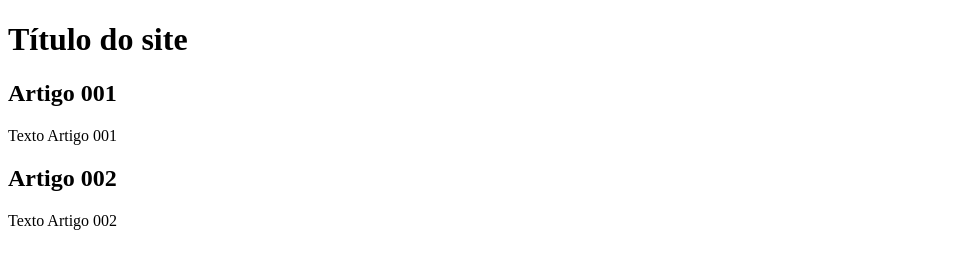
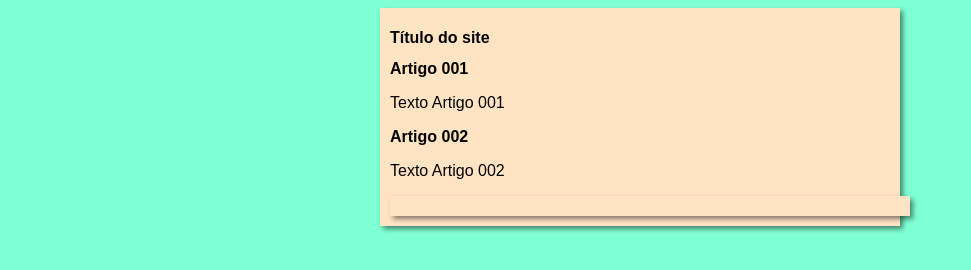
Before and after one commit to herozandn/projeto_site, a plain HTML site: page index.html in a window 1280 px wide. Shown: the whole page, without its empty margins (0-971 px from the left). Drawn offline with Linux system fonts and the light colour scheme.

Commit message:
Iiniciei o design

```diff
--- /dev/null
+++ b/estilos/styles.css
@@ -0,0 +1,17 @@
+*{
+    font-family: Arial, Helvetica, sans-serif;
+    font-size: 16px;
+}
+
+body{
+    background-color: aquamarine;
+
+}
+
+main{
+    background-color: bisque;
+    width: 500px;
+    margin: auto;
+    padding: 10px;
+    box-shadow: 3px 3px 5px rgba(0, 0, 0, 0.473);
+}
--- a/index.html
+++ b/index.html
@@ -4,6 +4,7 @@
     <meta charset="UTF-8">
     <meta name="viewport" content="width=device-width, initial-scale=1.0">
     <title>título do site</title>
+    <link rel="stylesheet" href="estilos/styles.css">
 </head>
 <body>
     <main>
```
